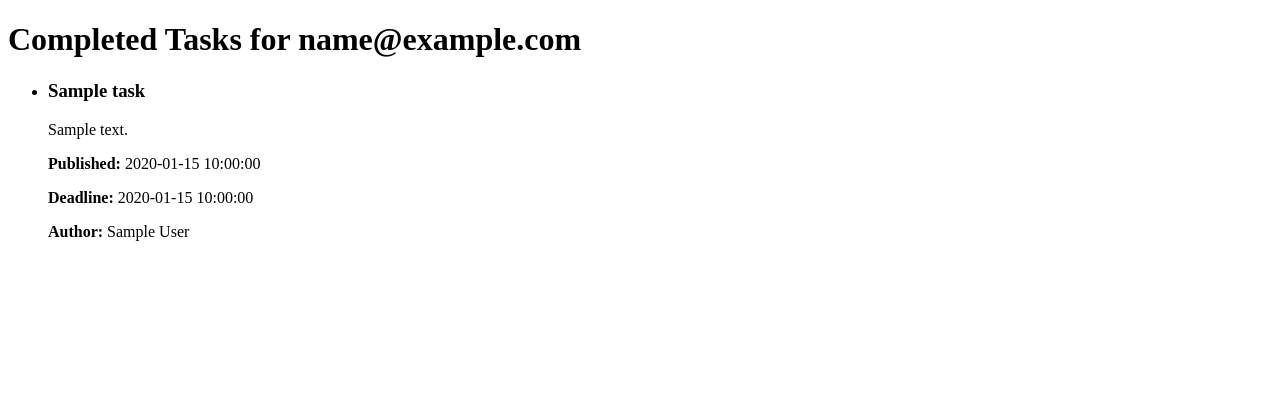
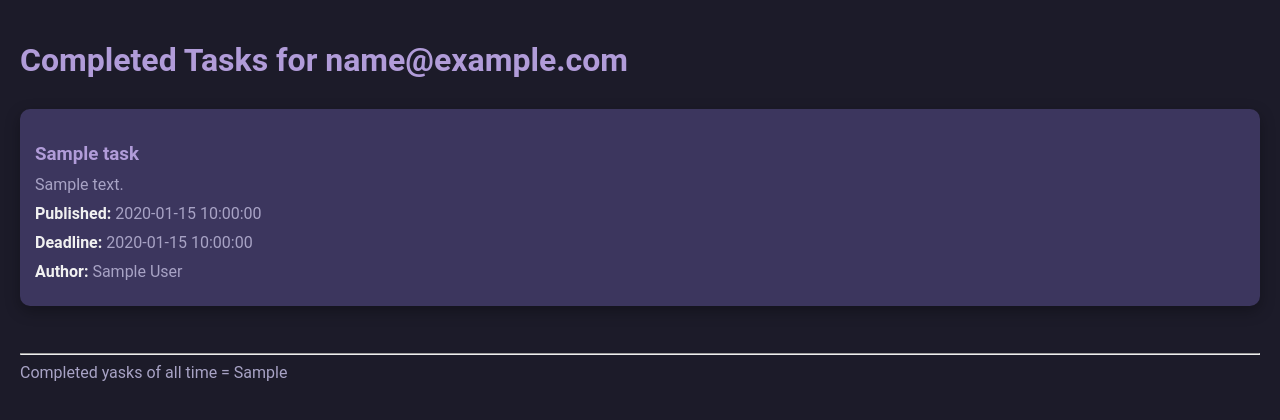
Before and after one commit to leonidig/task-manager, a Flask app: template app/templates/completed_tasks.html in a window 1280 px wide. Shown: the top 420 px of the page. Run offline with Flask 3, Linux system fonts and the light colour scheme; the template is opened without the code that fills it: most values are stand-ins (such as "Sample title", 1, 10 or a date in 2020).

```diff
--- a/app/app.py
+++ b/app/app.py
@@ -157,7 +157,8 @@ def complete_task(task_id):
 def user_completed_tasks(user_email):
     with Session.begin() as session:
         done_tasks = session.scalars(select(Task).where(Task.author == current_user.email, Task.done == True)).all()
-        return render_template("completed_tasks.html", done_tasks=done_tasks, user_email=current_user.email)
+        task_lenght = len(done_tasks)
+        return render_template("completed_tasks.html", done_tasks=done_tasks, user_email=current_user.email, task_lenght=task_lenght)
 
 
 
--- a/app/templates/completed_tasks.html
+++ b/app/templates/completed_tasks.html
@@ -4,6 +4,52 @@
     <meta charset="UTF-8">
     <meta name="viewport" content="width=device-width, initial-scale=1.0">
     <title>Title</title>
+    <style>
+        body {
+            background-color: #1c1b29;
+            color: #f1f1f1;
+            font-family: 'Roboto', sans-serif;
+            margin: 0;
+            padding: 20px;
+        }
+
+        h1 {
+            margin-bottom: 30px;
+            color: #b19cd9;
+        }
+
+        ul {
+            list-style-type: none;
+            padding: 0;
+        }
+
+        li {
+            margin-bottom: 20px;
+            background-color: #3c365e;
+            padding: 15px;
+            border-radius: 10px;
+            box-shadow: 0 5px 15px rgba(0, 0, 0, 0.3);
+            transition: all 0.3s ease;
+        }
+
+        li:hover {
+            box-shadow: 0 10px 30px rgba(0, 0, 0, 0.5);
+        }
+
+        h3 {
+            margin-bottom: 10px;
+            color: #b19cd9;
+        }
+
+        p {
+            margin: 0 0 10px 0;
+            color: #a8a3c5;
+        }
+
+        strong {
+            color: #f1f1f1;
+        }
+    </style>
 </head>
 <body>
     <h1>Completed Tasks for {{ user_email }}</h1>
@@ -17,12 +63,13 @@
                     <p><strong>Deadline:</strong> {{ task.deadline }}</p>
                     <p><strong>Author:</strong> {{ task.author }}</p>
                 </li>
-            {% endfor %}
+                {% endfor %}
+                <br>
+                <hr>
+                <p>Completed yasks of all time = {{ task_lenght }}</p>
         </ul>
     {% else %}
         <p>No completed tasks found.</p>
     {% endif %}
-
-    </div>
 </body>
 </html>
--- a/app/templates/index.html
+++ b/app/templates/index.html
@@ -124,8 +124,8 @@
     <nav class="navbar">
       <div class="nav-left">
         <a href="/publish" class="btn btn-outline-primary">Add task</a>
-        <a href="/register" class="btn btn-outline-primary">Register</a>
-        <a href="/login" class="btn btn-outline-primary">Login</a>
+
+
       </div>
       <div class="nav-right">
         <span class="user-email">{{ current_user.email}}</span>
```
Also changed, not shown: my_db.db.
